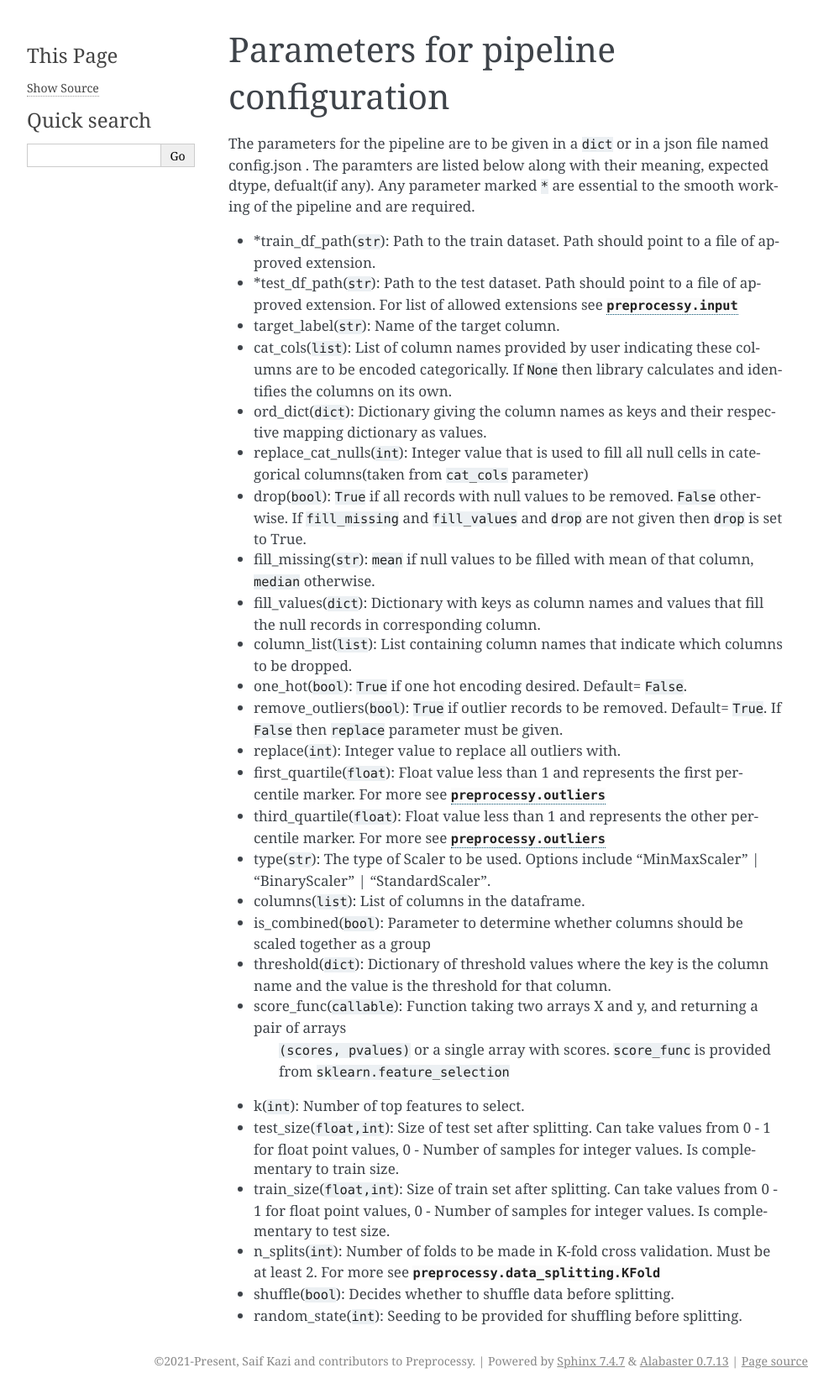
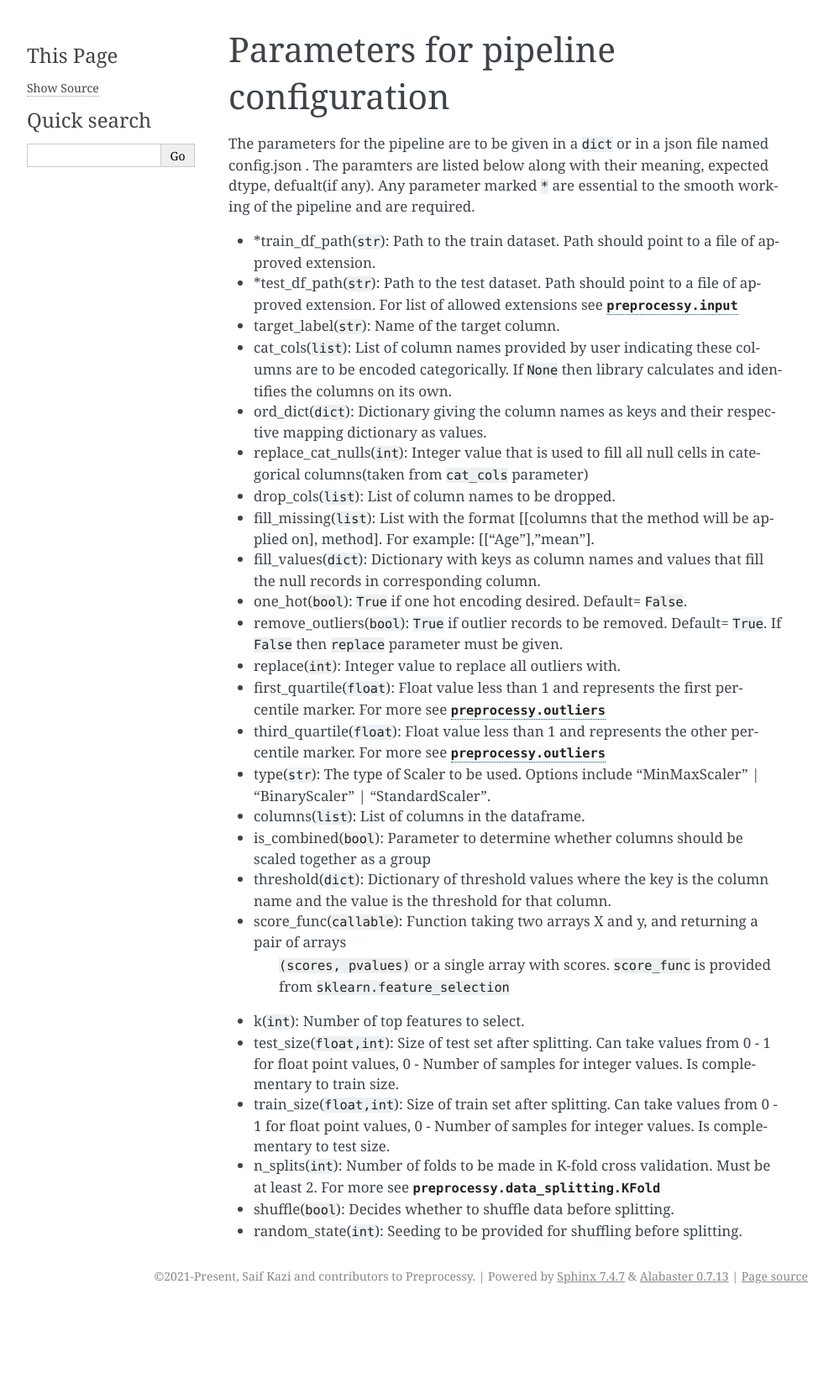
Before and after one commit to preprocessy/preprocessy, a Sphinx documentation site: the page built from docs/parameters.rst, in a window 1280 px wide. Shown: the whole page at 84% size, without its empty margins (148-1141 px from the left). Built offline with Sphinx 7.4.7, drawn with Linux system fonts in a browser that asks for light colours; after the commit the page ends 1559 px from its top, so only the background shows below that.

Commit message:
Final null fix commit

```diff
--- a/docs/parameters.rst
+++ b/docs/parameters.rst
@@ -18,13 +18,11 @@ Any parameter marked ``*`` are essential to the smooth working of the pipeline a
 
 - replace_cat_nulls(``int``): Integer value that is used to fill all null cells in categorical columns(taken from ``cat_cols`` parameter)
 
-- drop(``bool``): ``True`` if all records with null values to be removed. ``False`` otherwise. If ``fill_missing`` and ``fill_values`` and ``drop`` are not given then ``drop`` is set to True.
+- drop_cols(``list``): List of column names to be dropped.
 
-- fill_missing(``str``): ``mean`` if null values to be filled with mean of that column, ``median`` otherwise.
+- fill_missing(``list``): List with the format [[columns that the method will be applied on], method]. For example: [["Age"],"mean"].
 
 - fill_values(``dict``): Dictionary with keys as column names and values that fill the null records in corresponding column.
-
-- column_list(``list``): List containing column names that indicate which columns to be dropped.
 
 - one_hot(``bool``): ``True`` if one hot encoding desired. Default= ``False``.
 
```
